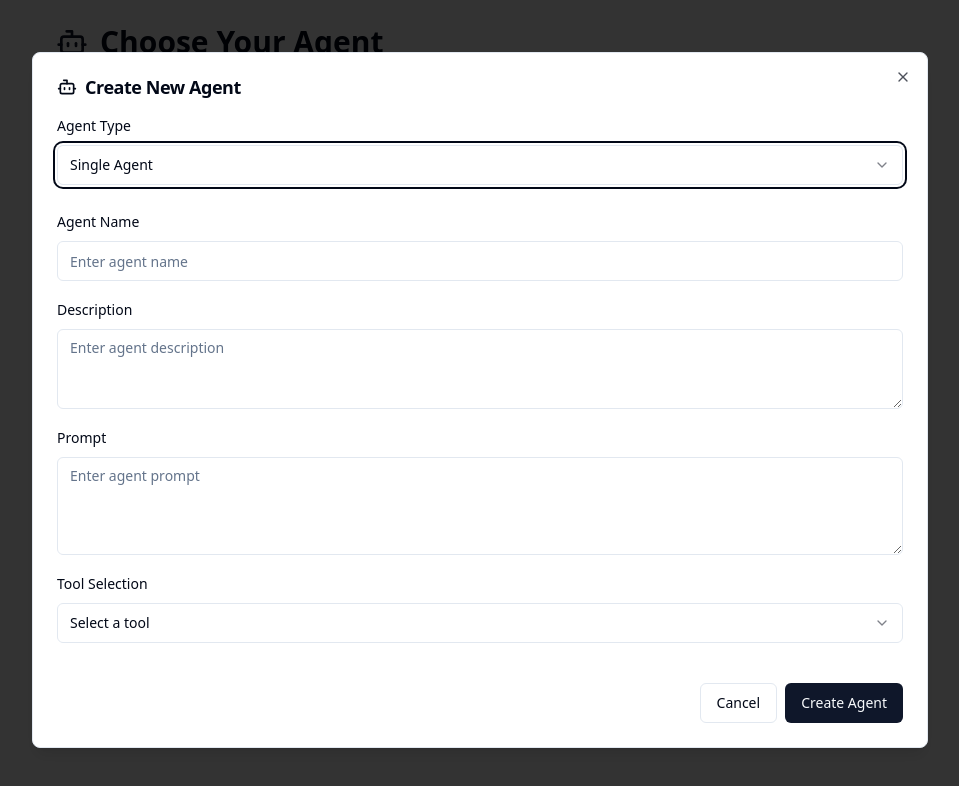
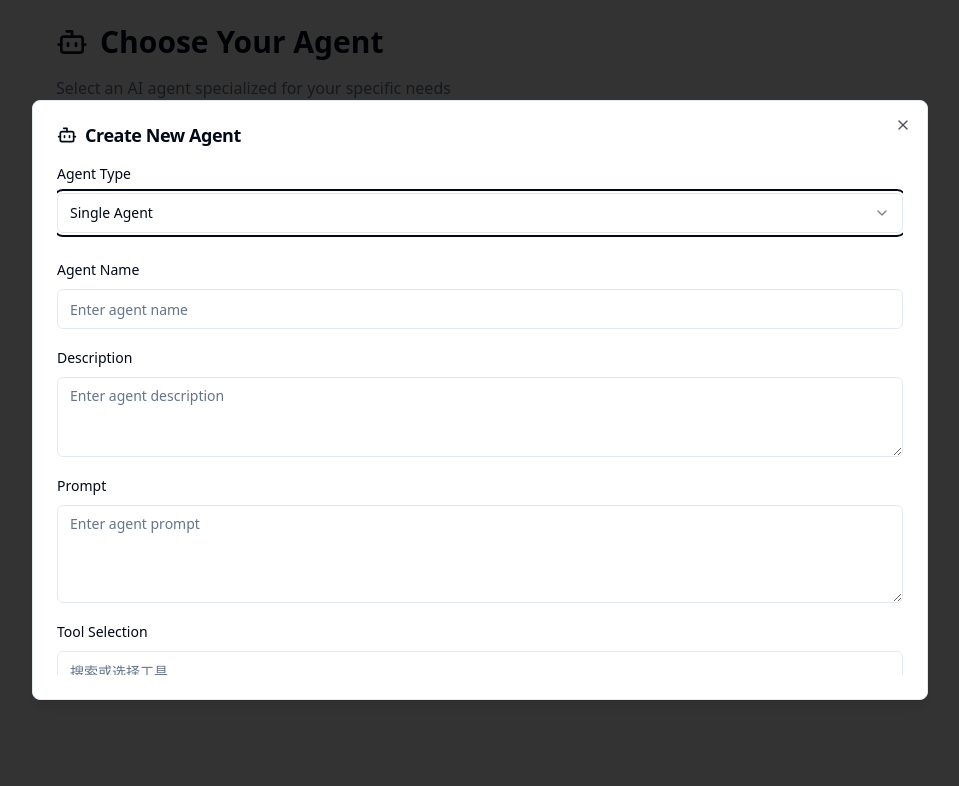
Before and after one commit to linyimin0812/fluent-form-chat, a React (Vite) app: page /agents in a window 1280 px wide. Both pictures are taken after a click on the button "Create New Agent". Shown: the top 786 px of the page, without its empty margins (160-1119 px from the left). Built offline with nearby package versions, Linux system fonts and the light colour scheme.

Commit message:
Update CreateAgentDialog.tsx

```diff
--- a/src/components/CreateAgentDialog.tsx
+++ b/src/components/CreateAgentDialog.tsx
@@ -1,22 +1,25 @@
-import { useState } from "react";
+import { useState, useRef } from "react";
 import { Dialog, DialogContent, DialogHeader, DialogTitle, DialogTrigger } from "@/components/ui/dialog";
 import { Button } from "@/components/ui/button";
 import { Input } from "@/components/ui/input";
 import { Label } from "@/components/ui/label";
 import { Textarea } from "@/components/ui/textarea";
-import { Select, SelectContent, SelectItem, SelectTrigger, SelectValue } from "@/components/ui/select";
 import { Checkbox } from "@/components/ui/checkbox";
-import { Popover, PopoverContent, PopoverTrigger } from "@/components/ui/popover";
-import { Plus, Minus, Bot, ChevronDown, Check } from "lucide-react";
+import { Plus, Minus, Bot } from "lucide-react";
+import { Select, SelectTrigger, SelectValue, SelectContent, SelectItem } from "@/components/ui/select";
 import { Card, CardContent, CardHeader, CardTitle } from "@/components/ui/card";
-import { cn } from "@/lib/utils";
+
+interface Tool {
+  name: string;
+  requiresHumanIntervention: boolean;
+}
 
 interface SubAgent {
   id: string;
   name: string;
   description: string;
   prompt: string;
-  tools: string[];
+  tools: Tool[];
 }
 
 interface CreateAgentDialogProps {
@@ -24,12 +27,12 @@ interface CreateAgentDialogProps {
 }
 
 const availableTools = [
-  "web_search",
-  "file_operations",
-  "code_execution",
-  "image_generation",
-  "data_analysis"
-];
+  { name: "web_search", requiresHumanIntervention: false, desc: "互联网检索，获取最新公开信息" },
+  { name: "file_operations", requiresHumanIntervention: false, desc: "文件读写、管理本地或云端文件" },
+  { name: "code_execution", requiresHumanIntervention: false, desc: "代码运行，支持多语言脚本执行" },
+  { name: "image_generation", requiresHumanIntervention: false, desc: "AI图片生成，根据描述生成图片" },
+  { name: "data_analysis", requiresHumanIntervention: false, desc: "数据分析与可视化，支持表格/图表" }
+] as Array<Tool & { desc: string }>;
 
 export function CreateAgentDialog({ onCreateAgent }: CreateAgentDialogProps) {
   const [open, setOpen] = useState(false);
@@ -40,7 +43,7 @@ export function CreateAgentDialog({ onCreateAgent }: CreateAgentDialogProps) {
     name: "",
     description: "",
     prompt: "",
-    tools: [] as string[]
+    tools: [] as Tool[]
   });
 
   // Multiple agents state
@@ -52,34 +55,65 @@ export function CreateAgentDialog({ onCreateAgent }: CreateAgentDialogProps) {
       name: "",
       description: "",
       prompt: "",
-      tools: [] as string[]
+      tools: [] as Tool[]
     }] as SubAgent[]
   });
 
-  const handleToolToggle = (tool: string, agentId?: string) => {
+  // 工具添加/切换 requiresHumanIntervention
+  const handleToolToggle = (toolName: string, requiresIntervention: boolean, agentId?: string) => {
     if (agentType === "single") {
-      setSingleAgent(prev => ({
+      setSingleAgent(prev => {
+        const exists = prev.tools.find(t => t.name === toolName);
+        if (exists) {
+          // 切换 requiresHumanIntervention
+          return {
             ...prev,
-        tools: prev.tools.includes(tool)
-          ? prev.tools.filter(t => t !== tool)
-          : [...prev.tools, tool]
-      }));
+            tools: prev.tools.map(t =>
+              t.name === toolName ? { ...t, requiresHumanIntervention: requiresIntervention } : t
+            )
+          };
         } else {
-      if (agentId) {
+          return {
+            ...prev,
+            tools: [...prev.tools, { name: toolName, requiresHumanIntervention: requiresIntervention }]
+          };
+        }
+      });
+    } else if (agentId) {
       setMultipleAgents(prev => ({
         ...prev,
         subAgents: prev.subAgents.map(agent =>
           agent.id === agentId
             ? {
                 ...agent,
-                  tools: agent.tools.includes(tool)
-                    ? agent.tools.filter(t => t !== tool)
-                    : [...agent.tools, tool]
+                tools: agent.tools.find(t => t.name === toolName)
+                  ? agent.tools.map(t =>
+                      t.name === toolName ? { ...t, requiresHumanIntervention: requiresIntervention } : t
+                    )
+                  : [...agent.tools, { name: toolName, requiresHumanIntervention: requiresIntervention }]
               }
             : agent
         )
       }));
     }
+  };
+
+  // 工具移除
+  const handleToolRemove = (toolName: string, agentId?: string) => {
+    if (agentType === "single") {
+      setSingleAgent(prev => ({
+        ...prev,
+        tools: prev.tools.filter(t => t.name !== toolName)
+      }));
+    } else if (agentId) {
+      setMultipleAgents(prev => ({
+        ...prev,
+        subAgents: prev.subAgents.map(agent =>
+          agent.id === agentId
+            ? { ...agent, tools: agent.tools.filter(t => t.name !== toolName) }
+            : agent
+        )
+      }));
     }
   };
 
@@ -133,44 +167,123 @@ export function CreateAgentDialog({ onCreateAgent }: CreateAgentDialogProps) {
     setOpen(false);
   };
 
-  const ToolSelector = ({ tools, onToolToggle, idPrefix = "" }: {
-    tools: string[],
-    onToolToggle: (tool: string) => void,
-    idPrefix?: string
+  // ToolSelector 组件，支持 Tool 类型
+  const ToolSelector = ({ tools, onToolToggle, onToolRemove }: {
+    tools: Tool[],
+    onToolToggle: (toolName: string, requiresIntervention: boolean) => void,
+    onToolRemove: (toolName: string) => void,
   }) => {
+    const [search, setSearch] = useState("");
+    const filteredTools = availableTools.filter(
+      t => !tools.some(sel => sel.name === t.name) && t.name.includes(search)
+    );
+    const [showDropdown, setShowDropdown] = useState(false);
+    const [dropdownUp, setDropdownUp] = useState(false);
+    const [dropdownMaxHeight, setDropdownMaxHeight] = useState<number|undefined>(undefined);
+    const inputRef = useRef<HTMLInputElement>(null);
+
+    // 监听下拉显示时自动判断方向和最大高度
+    const handleShowDropdown = () => {
+      setShowDropdown(true);
+      setTimeout(() => {
+        if (!inputRef.current) return;
+        const rect = inputRef.current.getBoundingClientRect();
+        const windowHeight = window.innerHeight;
+        const spaceAbove = rect.top;
+        const spaceBelow = windowHeight - rect.bottom;
+        // 计算下拉最大高度，确保不产生滚动
+        if (spaceBelow >= spaceAbove) {
+          setDropdownUp(false);
+          setDropdownMaxHeight(spaceBelow - 8); // 8px margin
+        } else {
+          setDropdownUp(true);
+          setDropdownMaxHeight(spaceAbove - 8);
+        }
+      }, 0);
+    };
+
     return (
-      <div className="space-y-2">
+      <div className="space-y-2 relative">
         <Label>Tool Selection</Label>
-        <Select onValueChange={onToolToggle}>
-          <SelectTrigger>
-            <SelectValue placeholder="Select a tool" />
-          </SelectTrigger>
-          <SelectContent className="z-50 bg-popover">
-            {availableTools.map((tool) => (
-              <SelectItem key={tool} value={tool}>
-                {tool.replace('_', ' ').toUpperCase()}
-              </SelectItem>
-            ))}
-          </SelectContent>
-        </Select>
+        <div className="relative">
+          <Input
+            ref={inputRef}
+            placeholder="搜索或选择工具..."
+            value={search}
+            onFocus={handleShowDropdown}
+            onChange={e => {
+              setSearch(e.target.value);
+              setShowDropdown(true);
+            }}
+            onBlur={() => setTimeout(() => setShowDropdown(false), 150)}
+            className="pr-8"
+          />
+          {showDropdown && (
+            <div
+              className="absolute left-0 right-0 z-10 bg-popover border rounded shadow overflow-hidden"
+              style={{
+                ...(dropdownUp ? { bottom: '100%', marginBottom: 4 } : { top: '100%', marginTop: 4 }),
+                maxHeight: dropdownMaxHeight,
+                overflowY: 'visible',
+              }}
+            >
+              {filteredTools.length === 0 ? (
+                <div className="text-xs text-muted-foreground px-2 py-4">无匹配工具</div>
+              ) : (
+                filteredTools.map(tool => (
+                  <button
+                    key={tool.name}
+                    type="button"
+                    className="w-full text-left px-3 py-2 hover:bg-accent hover:text-accent-foreground text-sm rounded-md overflow-hidden focus:outline-none focus:ring-2 focus:ring-accent"
+                    onMouseDown={e => {
+                      e.preventDefault();
+                      onToolToggle(tool.name, false);
+                      setSearch("");
+                      setShowDropdown(false);
+                    }}
+                  >
+                    <div className="flex flex-col items-start">
+                      <span>{tool.name.replace('_', ' ').toUpperCase()}</span>
+                      <span className="text-xs text-muted-foreground mt-0.5">{tool.desc}</span>
+                    </div>
+                  </button>
+                ))
+              )}
+            </div>
+          )}
+        </div>
         {tools.length > 0 && (
-          <div className="flex flex-wrap gap-2 mt-2">
-            {tools.map((tool) => (
+          <div className="space-y-2 mt-2 flex flex-col">
+            {tools.map((tool) => {
+              const meta = availableTools.find(t => t.name === tool.name);
+              return (
                 <div
-                key={tool}
-                className="flex items-center gap-1 bg-secondary text-secondary-foreground px-2 py-1 rounded-md text-sm"
+                  key={tool.name}
+                  className="flex items-center justify-between bg-secondary text-secondary-foreground px-2 py-1 rounded-md text-sm"
                 >
-                {tool.replace('_', ' ').toUpperCase()}
+                  <div className="flex flex-col items-start">
+                    <span>{tool.name.replace('_', ' ').toUpperCase()}</span>
+                    {meta?.desc && <span className="text-xs text-muted-foreground mt-0.5">{meta.desc}</span>}
+                  </div>
+                  <div className="flex items-center gap-2">
+                    <Label className="text-xs" htmlFor={`chk-${tool.name}`}>是否需要人工介入</Label>
+                    <Checkbox
+                      id={`chk-${tool.name}`}
+                      checked={tool.requiresHumanIntervention}
+                      onCheckedChange={checked => onToolToggle(tool.name, !!checked)}
+                    />
                     <Button
                       variant="ghost"
                       size="sm"
                       className="h-4 w-4 p-0"
-                  onClick={() => onToolToggle(tool)}
+                      onClick={() => onToolRemove(tool.name)}
                     >
                       ×
                     </Button>
                   </div>
-            ))}
+                </div>
+              );
+            })}
           </div>
         )}
       </div>
@@ -185,7 +298,7 @@ export function CreateAgentDialog({ onCreateAgent }: CreateAgentDialogProps) {
           Create New Agent
         </Button>
       </DialogTrigger>
-      <DialogContent className="max-w-4xl max-h-[90vh] overflow-y-auto">
+      <DialogContent className="max-w-4xl h-[600px] flex flex-col">
         <DialogHeader>
           <DialogTitle className="flex items-center gap-2">
             <Bot className="h-5 w-5" />
@@ -193,15 +306,15 @@ export function CreateAgentDialog({ onCreateAgent }: CreateAgentDialogProps) {
           </DialogTitle>
         </DialogHeader>
 
-        <div className="space-y-6">
+        <div className="space-y-6 flex-1 flex flex-col overflow-y-auto">
           {/* Agent Type Selector */}
           <div className="space-y-2">
             <Label>Agent Type</Label>
-            <Select value={agentType} onValueChange={(value: "single" | "multiple") => setAgentType(value)}>
-              <SelectTrigger>
+            <Select value={agentType} onValueChange={v => setAgentType(v as "single" | "multiple") }>
+              <SelectTrigger className="w-full">
                 <SelectValue />
               </SelectTrigger>
-              <SelectContent className="z-50 bg-popover">
+              <SelectContent position="popper">
                 <SelectItem value="single">Single Agent</SelectItem>
                 <SelectItem value="multiple">Multiple Agents</SelectItem>
               </SelectContent>
@@ -218,6 +331,7 @@ export function CreateAgentDialog({ onCreateAgent }: CreateAgentDialogProps) {
                   value={singleAgent.name}
                   onChange={(e) => setSingleAgent(prev => ({ ...prev, name: e.target.value }))}
                   placeholder="Enter agent name"
+                  className="focus:border-muted focus:ring-1 focus:ring-muted"
                 />
               </div>
 
@@ -228,6 +342,7 @@ export function CreateAgentDialog({ onCreateAgent }: CreateAgentDialogProps) {
                   value={singleAgent.description}
                   onChange={(e) => setSingleAgent(prev => ({ ...prev, description: e.target.value }))}
                   placeholder="Enter agent description"
+                  className="focus:border-muted focus:ring-1 focus:ring-muted"
                 />
               </div>
 
@@ -239,13 +354,14 @@ export function CreateAgentDialog({ onCreateAgent }: CreateAgentDialogProps) {
                   onChange={(e) => setSingleAgent(prev => ({ ...prev, prompt: e.target.value }))}
                   placeholder="Enter agent prompt"
                   rows={4}
+                  className="focus:border-muted focus:ring-1 focus:ring-muted"
                 />
               </div>
 
               <ToolSelector
                 tools={singleAgent.tools}
-                onToolToggle={(tool) => handleToolToggle(tool)}
-                idPrefix="single-"
+                onToolToggle={(toolName, requiresIntervention) => handleToolToggle(toolName, requiresIntervention)}
+                onToolRemove={(toolName) => handleToolRemove(toolName)}
               />
             </div>
           ) : (
@@ -313,6 +429,7 @@ export function CreateAgentDialog({ onCreateAgent }: CreateAgentDialogProps) {
                           value={subAgent.name}
                           onChange={(e) => updateSubAgent(subAgent.id, "name", e.target.value)}
                           placeholder="Enter sub agent name"
+                          className="focus:border-muted focus:ring-1 focus:ring-muted"
                         />
                       </div>
 
@@ -322,6 +439,7 @@ export function CreateAgentDialog({ onCreateAgent }: CreateAgentDialogProps) {
                           value={subAgent.description}
                           onChange={(e) => updateSubAgent(subAgent.id, "description", e.target.value)}
                           placeholder="Enter sub agent description"
+                          className="focus:border-muted focus:ring-1 focus:ring-muted"
                         />
                       </div>
 
@@ -332,13 +450,14 @@ export function CreateAgentDialog({ onCreateAgent }: CreateAgentDialogProps) {
                           onChange={(e) => updateSubAgent(subAgent.id, "prompt", e.target.value)}
                           placeholder="Enter sub agent prompt"
                           rows={3}
+                          className="focus:border-muted focus:ring-1 focus:ring-muted"
                         />
                       </div>
 
                       <ToolSelector
                         tools={subAgent.tools}
-                        onToolToggle={(tool) => handleToolToggle(tool, subAgent.id)}
-                        idPrefix={`sub-${subAgent.id}-`}
+                        onToolToggle={(toolName, requiresIntervention) => handleToolToggle(toolName, requiresIntervention, subAgent.id)}
+                        onToolRemove={(toolName) => handleToolRemove(toolName, subAgent.id)}
                       />
                     </CardContent>
                   </Card>
```
Lines whose indentation alone changed are shown as unchanged.
